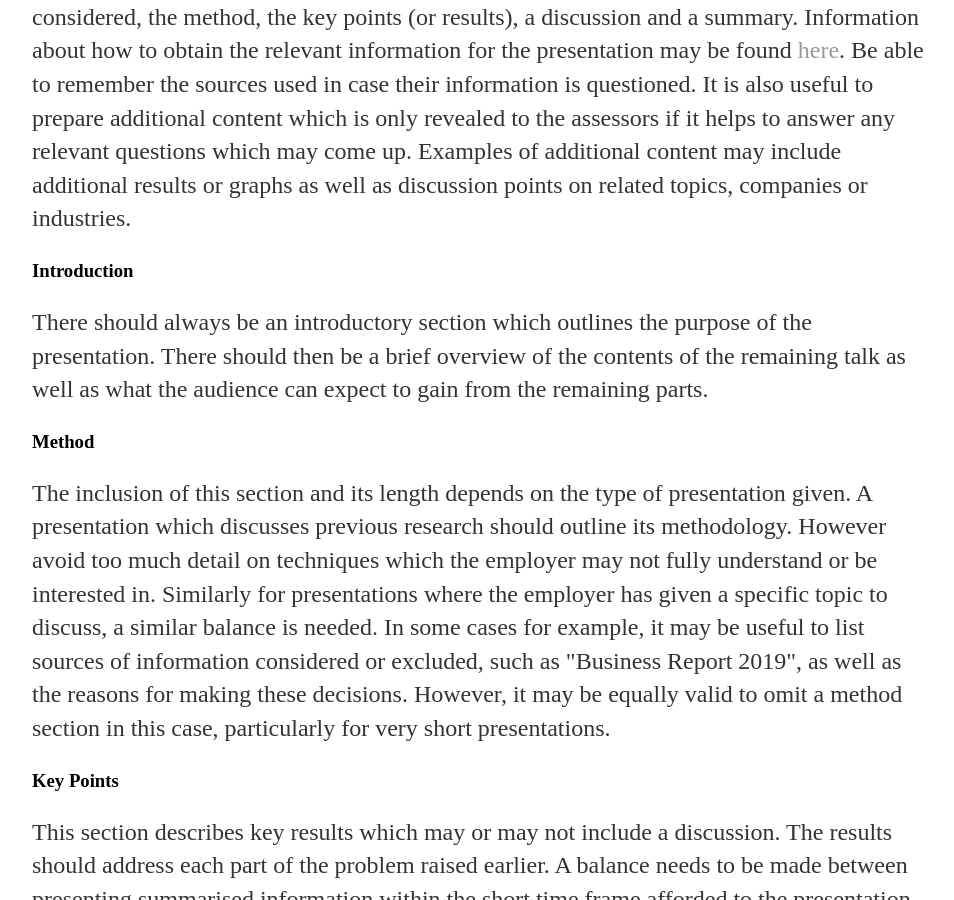
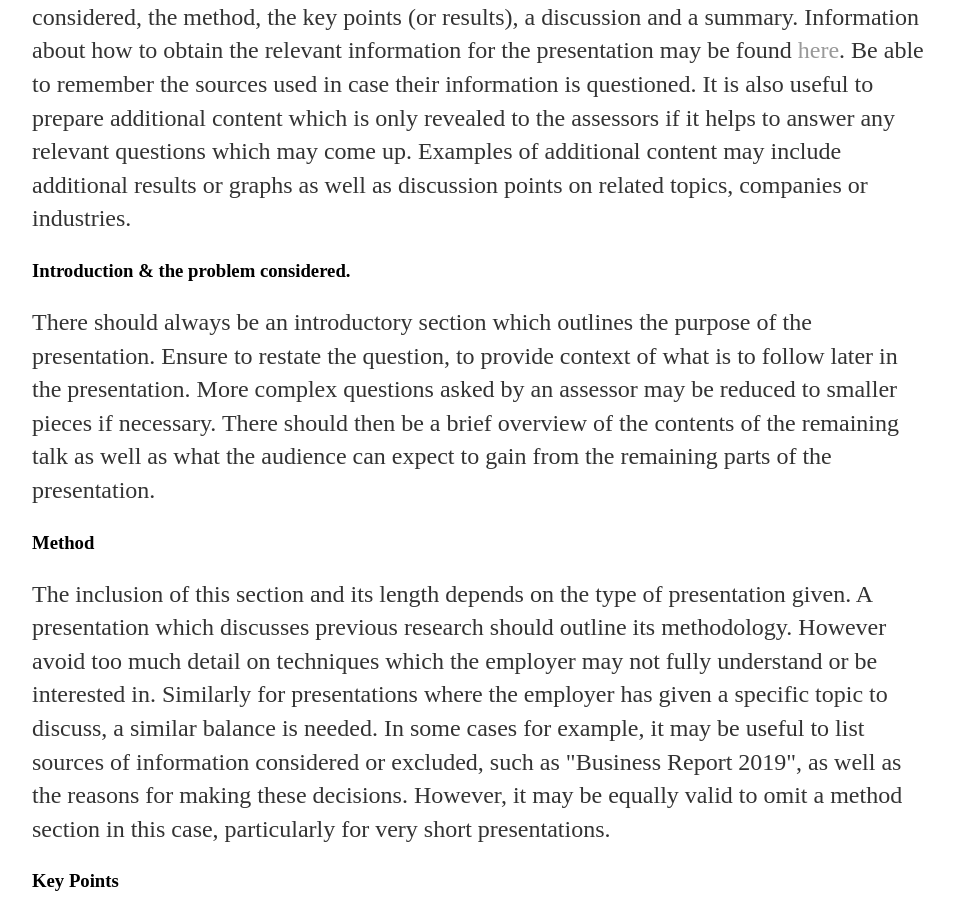
Before and after one commit to pa5411/Graduate-Job-Help, a Jekyll site: the page built from deliveringpresentations.html, in a window 1280 px wide and 900 px high, scrolled down 473 px. Shown: the whole window, without its empty margins (160-1114 px from the left). Built offline with Jekyll 4.4.1, drawn with Linux system fonts in a browser that asks for light colours.

Commit message:
modify introduction section with problem considered and rephrase paragraph

```diff
--- a/deliveringpresentations.html
+++ b/deliveringpresentations.html
@@ -12,9 +12,9 @@ date: 2021-06-17
 
 		<p> The presentation should have a clear line of thought such as: An introduction, the problem considered, the method, the key points (or results), a discussion and a summary. Information about how to obtain the relevant information for the presentation may be found <a href="/researchingcompaniesandtopics.html">here</a>. Be able to remember the sources used in case their information is questioned. It is also useful to prepare additional content which is only revealed to the assessors if it helps to answer any relevant questions which may come up. Examples of additional content may include additional results or graphs as well as discussion points on related topics, companies or industries.  </p>
 
-		<h3> Introduction </h3>
+		<h3> Introduction & the problem considered. </h3>
 
-		<p> There should always be an introductory section which outlines the purpose of the presentation. There should then be a brief overview of the contents of the remaining talk as well as what the audience can expect to gain from the remaining parts. </p>
+		<p> There should always be an introductory section which outlines the purpose of the presentation. Ensure to restate the question, to provide context of what is to follow later in the presentation. More complex questions asked by an assessor may be reduced to smaller pieces if necessary. There should then be a brief overview of the contents of the remaining talk as well as what the audience can expect to gain from the remaining parts of the presentation. </p>
 
 		<h3> Method </h3>
 
```
